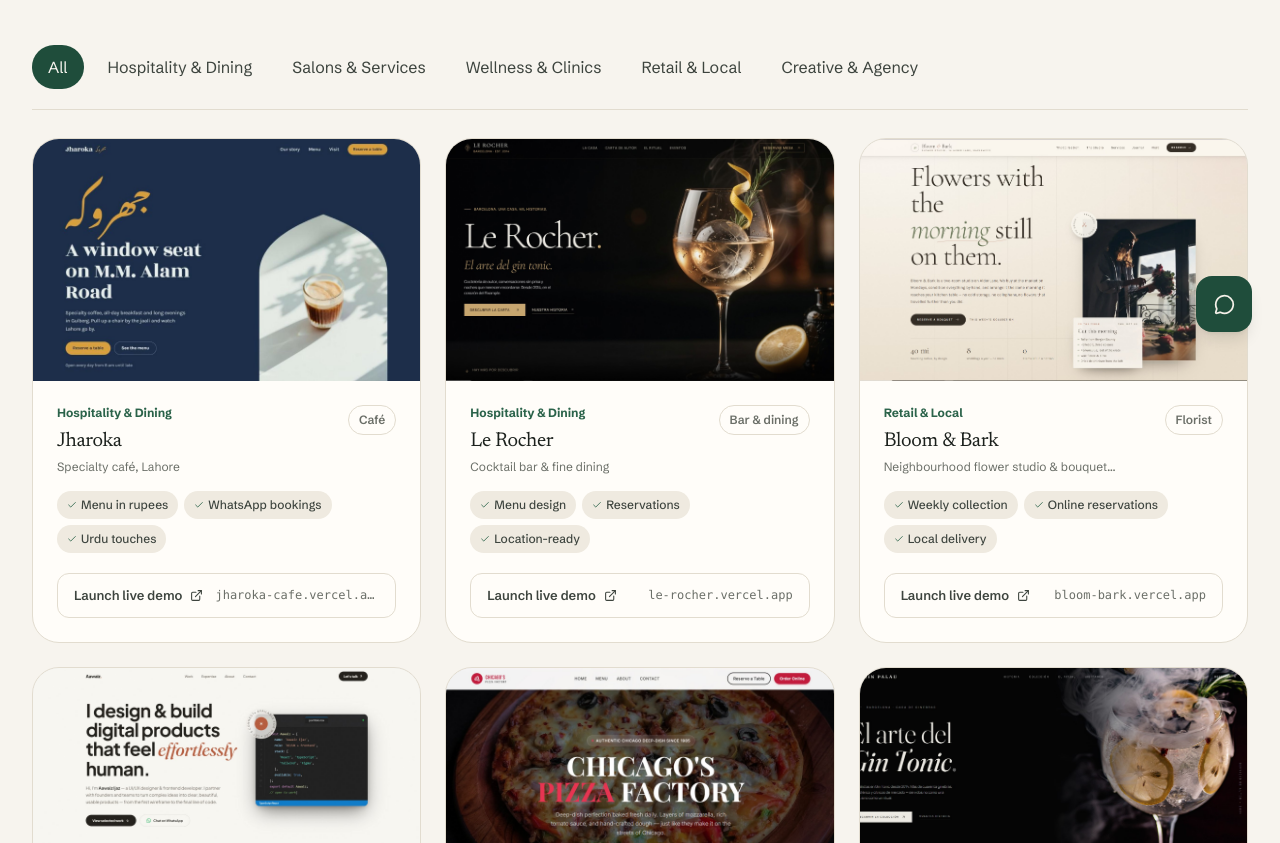
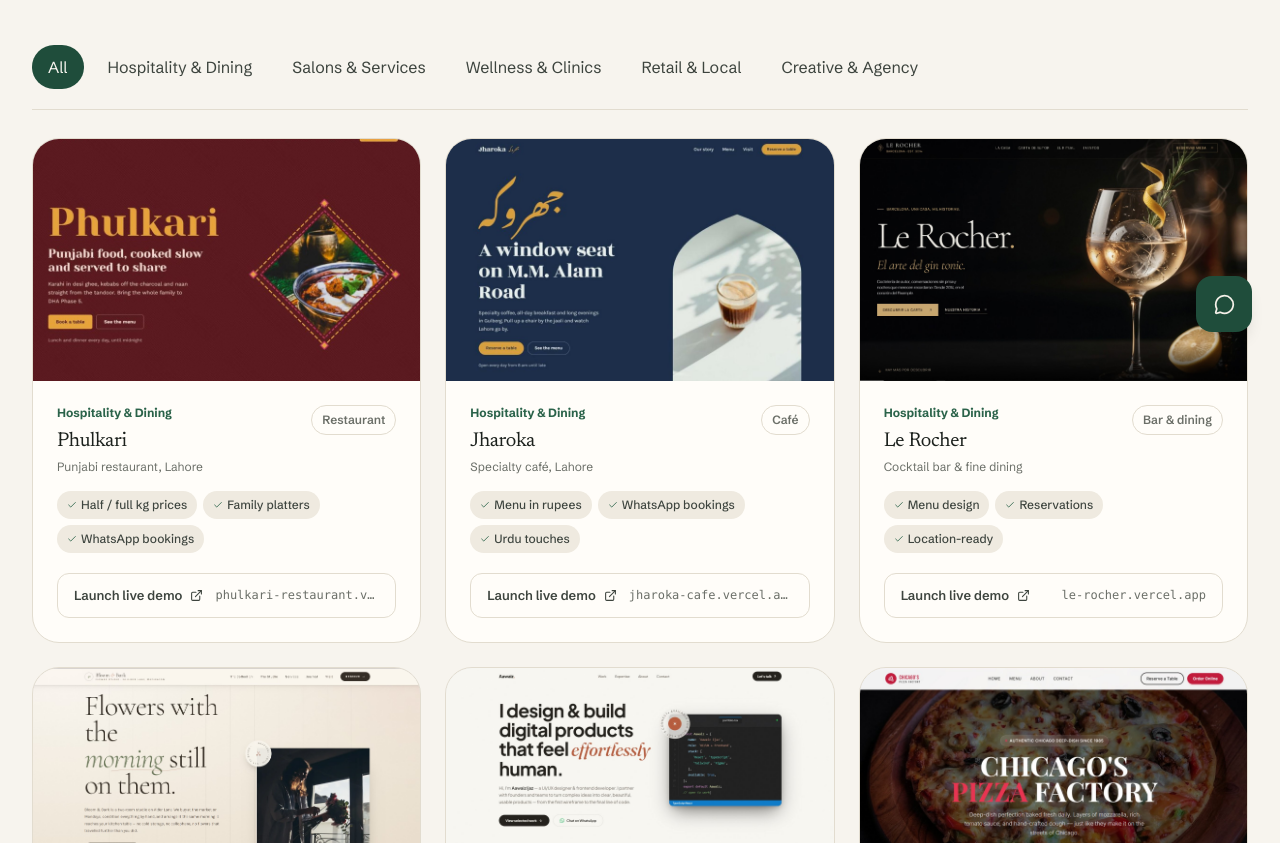
Before and after one commit to Awaiz11/Nexaflow, a Next.js app: page /themes in a window 1280 px wide. Shown: the part 440-1283 px from the top of the page. Built offline with nearby package versions, Linux system fonts and the light colour scheme.

Commit message:
Add Phulkari to themes

```diff
--- a/src/app/themes/page.tsx
+++ b/src/app/themes/page.tsx
@@ -42,6 +42,21 @@ const categories: Category[] = [
 ];
 
 const demos: Demo[] = [
+  {
+    name: "Phulkari",
+    title: "Phulkari",
+    descriptor: "Punjabi restaurant, Lahore",
+    description: "Punjabi restaurant, Lahore",
+    category: "Hospitality & Dining",
+    url: "https://phulkari-restaurant.vercel.app/",
+    liveLink: "https://phulkari-restaurant.vercel.app/",
+    tags: ["Half / full kg prices", "Family platters", "WhatsApp bookings"],
+    features: ["Half / full kg prices", "Family platters", "WhatsApp bookings"],
+    key: "phulkari",
+    theme: "Restaurant",
+    image: "/phulkari-shot.jpg",
+    src: "/phulkari-shot.jpg",
+  },
   {
     name: "Jharoka",
     title: "Jharoka",
```
